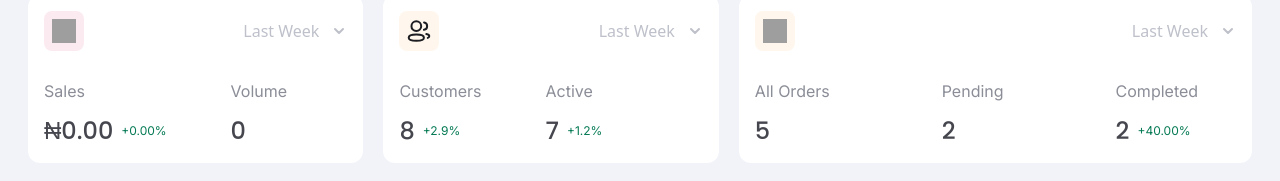
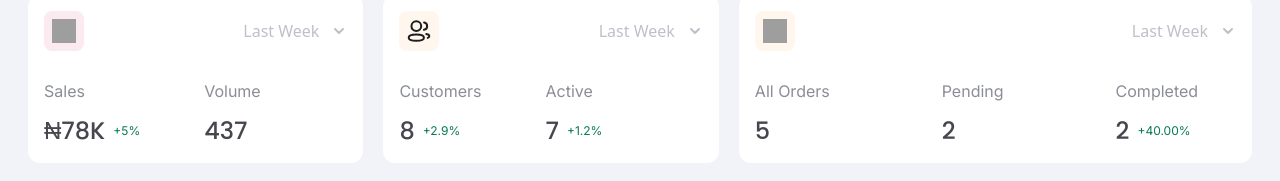
Before and after one commit to 0umaima/Admin-Dashboard, a React (Vite) app: page /home/dashboard in a window 1280 px wide. Shown: the part 157-338 px from the top of the page. Built offline with nearby package versions, Linux system fonts and the light colour scheme; grey boxes are pictures that could not be loaded; a web font is replaced by a local one.

Commit message:
get sales data from db

```diff
--- a/src/components/dashboard/Sales.jsx
+++ b/src/components/dashboard/Sales.jsx
@@ -1,11 +1,25 @@
+import { useState, useEffect } from "react";
 //import components
-import DropDownList from "./global/DropDownList"
+import DropDownList from "./global/DropDownList";
 //import icons
 import sales from "../../assets/icons/sales.svg";
+//import db
+import salesDb from "../../../db.json"
+
+function Sales() {
+  const choices = ["Last Week", "Last Month", "Last Year"];
+
+  const [salesAmount, setSalesAmount] = useState(0);
+  const [salesPercentage, setSalesPercentage] = useState(0);
+  const [volume, setVolume] = useState(0);
 
 
-function Sales() {
-  const choices = ['Last Week', 'Last Month', 'Last Year'];
+  useEffect(() => {
+    // Set the initial state using the data from db.json
+    setSalesAmount(salesDb.sales.amount);
+    setSalesPercentage(salesDb.sales.percentage);
+    setVolume(salesDb.sales.volume);
+  }, []);
 
   return (
     <div
@@ -16,7 +30,7 @@ function Sales() {
         <div className="bg-light-pink size-12 md:size-10 rounded-lg flex items-center justify-center">
           <img src={sales} alt="Sales" className="size-7 md:size-6" />
         </div>
-        <DropDownList choices={choices} className="text-light-gray-3"/>
+        <DropDownList choices={choices} className="text-light-gray-3" />
       </div>
       <div className="flex items-center gap-14 md:gap-16 lg:gap-11 xl:gap-16">
         <div className="flex flex-col justify-start  gap-3">
@@ -25,10 +39,11 @@ function Sales() {
           </span>
           <div className="flex items-center gap-2">
             <span className="text-2xl md:text-xl xl:text-2xl font-medium text-dark-gray font-Poppins">
-              ₦0.00
+            ₦{salesAmount}K
             </span>
             <span className="text-sm md:text-xs font-normal text-green-600 font-Inter">
-              +0.00%
+              {salesPercentage >= 0 ? "+" : "-"}
+              {Math.abs(salesPercentage.toFixed(2))}%
             </span>
           </div>
         </div>
@@ -37,7 +52,7 @@ function Sales() {
             Volume
           </span>
           <span className="text-2xl md:text-xl xl:text-2xl font-medium text-dark-gray font-Poppins">
-            0
+            {volume}
           </span>
         </div>
       </div>
```
